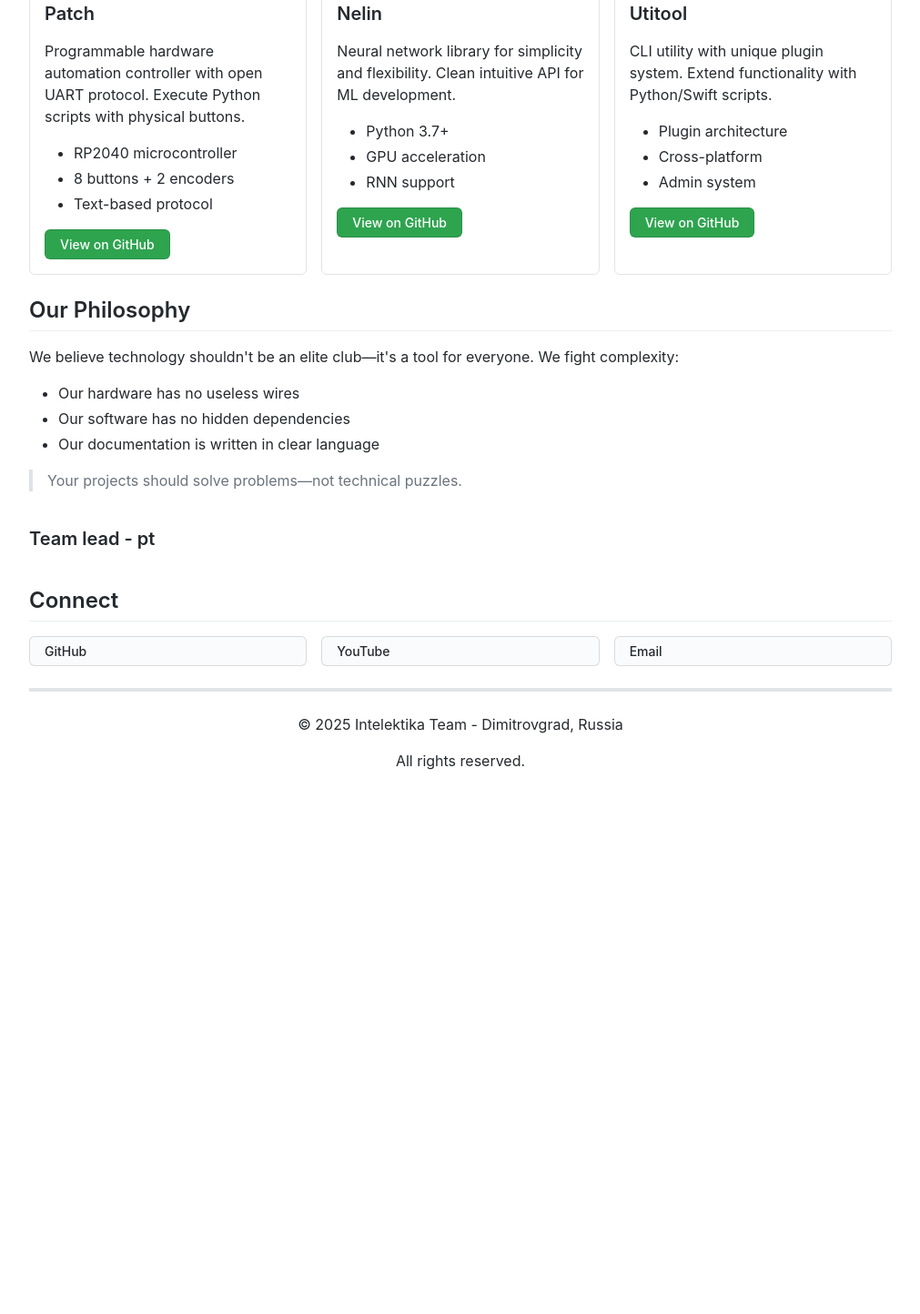
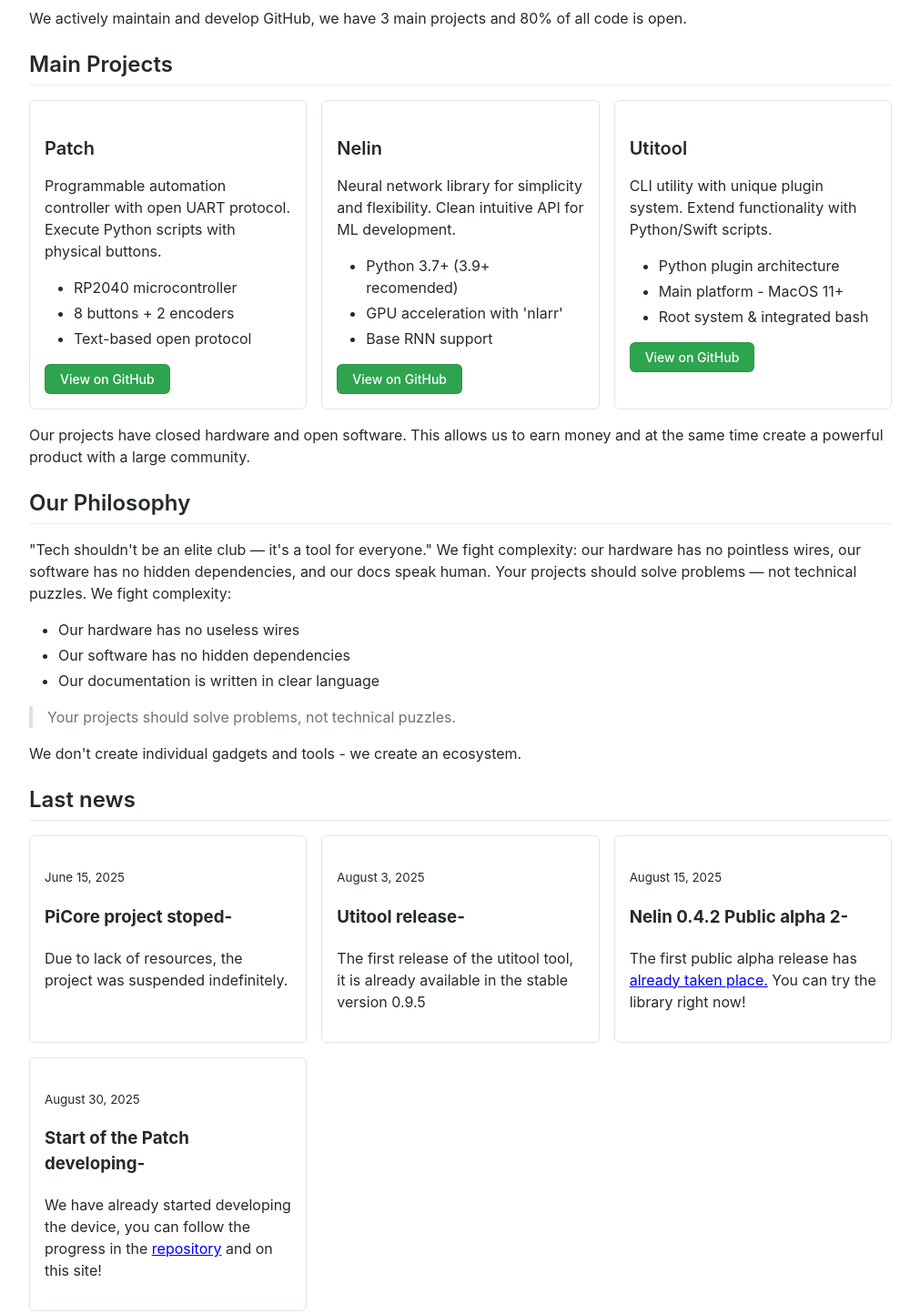
Before and after one commit to Intelektika-team/Intelektika-team.github.io, a plain HTML site: page index.html in a window 1280 px wide. Shown: the part 503-1947 px from the top of the page at 91% size, without its empty margins (134-1145 px from the left). Before the commit the page ends 1375 px from the top, so only its background shows below. Drawn offline with Linux system fonts and the light colour scheme.

Commit message:
update index.html

```diff
--- a/index.html
+++ b/index.html
@@ -7,16 +7,17 @@
 </head>
 <body class="github-md-body">
     <div class="github-md-container">
-        <nav class="github-md-nav">
-            <a href="#projects" class="github-md-nav-item">Projects</a>
-            <a href="#philosophy" class="github-md-nav-item">Philosophy</a>
-            <a href="#team" class="github-md-nav-item">Team</a>
-            <a href="#contact" class="github-md-nav-item">Contact</a>
-        </nav>
 
         <h1 class="github-md-h1">Intelektika Team</h1>
-        <p class="github-md-p">We create innovative technologies for developers, engineers, and makers.</p>
-
+        <p class="github-md-p">We’re an innovative team from Kvantorium (Dimitrovgrad), building open technologies for developers, engineers, and makers. Our mission is to make powerful tools accessible, versatile, and ready to use "out of the box." We don’t just build devices — we create an ecosystem: from hardware platforms to libraries and software that unlock their full potential.</p>
+        <nav class="github-md-nav">
+            <p>
+                <a href="#projects" class="github-md-nav-item">Projects</a>
+                <a href="#philosophy" class="github-md-nav-item">Philosophy</a>
+                <a href="#contact" class="github-md-nav-item">Contact</a>
+                <a href="#news" class="github-md-nav-item">News</a>
+            </p>
+        </nav>
         <div class="github-md-note github-md-note-info">
             <strong>Note:</strong> Our tools are designed to be accessible, modular, and community-driven.
         </div>
@@ -35,17 +36,18 @@
                 <div>Open Source</div>
             </div>
         </div>
+        <p>We actively maintain and develop GitHub, we have 3 main projects and 80% of all code is open.</p>
 
-        <h2 class="github-md-h2" id="projects">Featured Projects</h2>
+        <h2 class="github-md-h2" id="projects">Main Projects</h2>
 
         <div class="github-md-grid github-md-grid-3">
             <div class="github-md-card">
                 <h3 class="github-md-h3">Patch</h3>
-                <p class="github-md-p">Programmable hardware automation controller with open UART protocol. Execute Python scripts with physical buttons.</p>
+                <p class="github-md-p">Programmable automation controller with open UART protocol. Execute Python scripts with physical buttons.</p>
                 <ul class="github-md-ul">
                     <li class="github-md-li">RP2040 microcontroller</li>
                     <li class="github-md-li">8 buttons + 2 encoders</li>
-                    <li class="github-md-li">Text-based protocol</li>
+                    <li class="github-md-li">Text-based open protocol</li>
                 </ul>
                 <a href="https://github.com/Intelektika-team/Project-PATCH" class="github-md-button github-md-button-primary">View on GitHub</a>
             </div>
@@ -54,9 +56,9 @@
                 <h3 class="github-md-h3">Nelin</h3>
                 <p class="github-md-p">Neural network library for simplicity and flexibility. Clean intuitive API for ML development.</p>
                 <ul class="github-md-ul">
-                    <li class="github-md-li">Python 3.7+</li>
-                    <li class="github-md-li">GPU acceleration</li>
-                    <li class="github-md-li">RNN support</li>
+                    <li class="github-md-li">Python 3.7+ (3.9+ recomended)</li>
+                    <li class="github-md-li">GPU acceleration with 'nlarr'</li>
+                    <li class="github-md-li">Base RNN support</li>
                 </ul>
                 <a href="https://github.com/Intelektika-team/NELIN" class="github-md-button github-md-button-primary">View on GitHub</a>
             </div>
@@ -65,28 +67,60 @@
                 <h3 class="github-md-h3">Utitool</h3>
                 <p class="github-md-p">CLI utility with unique plugin system. Extend functionality with Python/Swift scripts.</p>
                 <ul class="github-md-ul">
-                    <li class="github-md-li">Plugin architecture</li>
-                    <li class="github-md-li">Cross-platform</li>
-                    <li class="github-md-li">Admin system</li>
+                    <li class="github-md-li">Python plugin architecture</li>
+                    <li class="github-md-li">Main platform - MacOS 11+</li>
+                    <li class="github-md-li">Root system & integrated bash</li>
                 </ul>
                 <a href="https://github.com/Intelektika-team/utitool" class="github-md-button github-md-button-primary">View on GitHub</a>
             </div>
         </div>
+        <p>Our projects have closed hardware and open software. This allows us to earn money and at the same time create a powerful product with a large community.</p>
 
         <h2 class="github-md-h2" id="philosophy">Our Philosophy</h2>
-        <p class="github-md-p">We believe technology shouldn't be an elite club—it's a tool for everyone. We fight complexity:</p>
+        <p class="github-md-p">"Tech shouldn't be an elite club — it's a tool for everyone." We fight complexity: our hardware has no pointless wires, our software has no hidden dependencies, and our docs speak human. Your projects should solve problems — not technical puzzles. We fight complexity:</p>
 
         <ul class="github-md-ul">
             <li class="github-md-li">Our hardware has no useless wires</li>
             <li class="github-md-li">Our software has no hidden dependencies</li>
             <li class="github-md-li">Our documentation is written in clear language</li>
         </ul>
+        <blockquote class="github-md-blockquote">
+            Your projects should solve problems, not technical puzzles.
+        </blockquote>
+        <p>We don't create individual gadgets and tools - we create an ecosystem.</p>
 
-        <blockquote class="github-md-blockquote">
-            Your projects should solve problems—not technical puzzles.
-        </blockquote>
+        <p>
+            <h2 class="github-md-h2" id="news">Last news</h2>
+            <div class="github-md-grid github-md-grid-3">
+                <div class="github-md-card">
+                    <p><small>June 15, 2025</small></p>
+                    <h3>PiCore project stoped-</h3>
+                    <p>Due to lack of resources, the project was suspended indefinitely.</p>
+                </div>
+                <div class="github-md-card">
+                    <p><small>August 3, 2025</small></p>
+                    <h3>Utitool release-</h3>
+                    <p>The first release of the utitool tool, it is already available in the stable version 0.9.5</p>
+                </div>
+                <div class="github-md-card">
+                    <p><small>August 15, 2025</small></p>
+                    <h3>Nelin 0.4.2 Public alpha 2-</h3>
+                    <p>The first public alpha release has <a href="https://github.com/Intelektika-team/NELIN">already taken place.</a> You can try the library right now! </p>
+                </div>
+                <div class="github-md-card">
+                    <p><small>August 30, 2025</small></p>
+                    <h3>Start of the Patch developing-</h3>
+                    <p>We have already started developing the device, you can follow the progress in the <a href="https://github.com/Intelektika-team/Project-PATCH">repository</a> and on this site!</p>
+                </div>
+            </div>
+        </p>
+
+
+
+
+        <hr class="github-md-hr">
         <div class="github-md-grid github-md-grid-2">
-            <h3 class="github-md-h3">Team lead - pt</h3>
+            <h3>Team lead - pt. <p>The rest of the team is anonymous.</p></h3>
         </div>
 
         <h2 class="github-md-h2" id="contact">Connect</h2>
@@ -96,7 +130,8 @@
             <a href="mailto:kvantorium73.int@gmail.com" class="github-md-button">Email</a>
         </div>
 
-        <hr class="github-md-hr">
+
+
 
         <div class="github-md-text-center github-md-mt-4 github-md-mb-4">
             <p class="github-md-p">© 2025 Intelektika Team - Dimitrovgrad, Russia</p>
```
